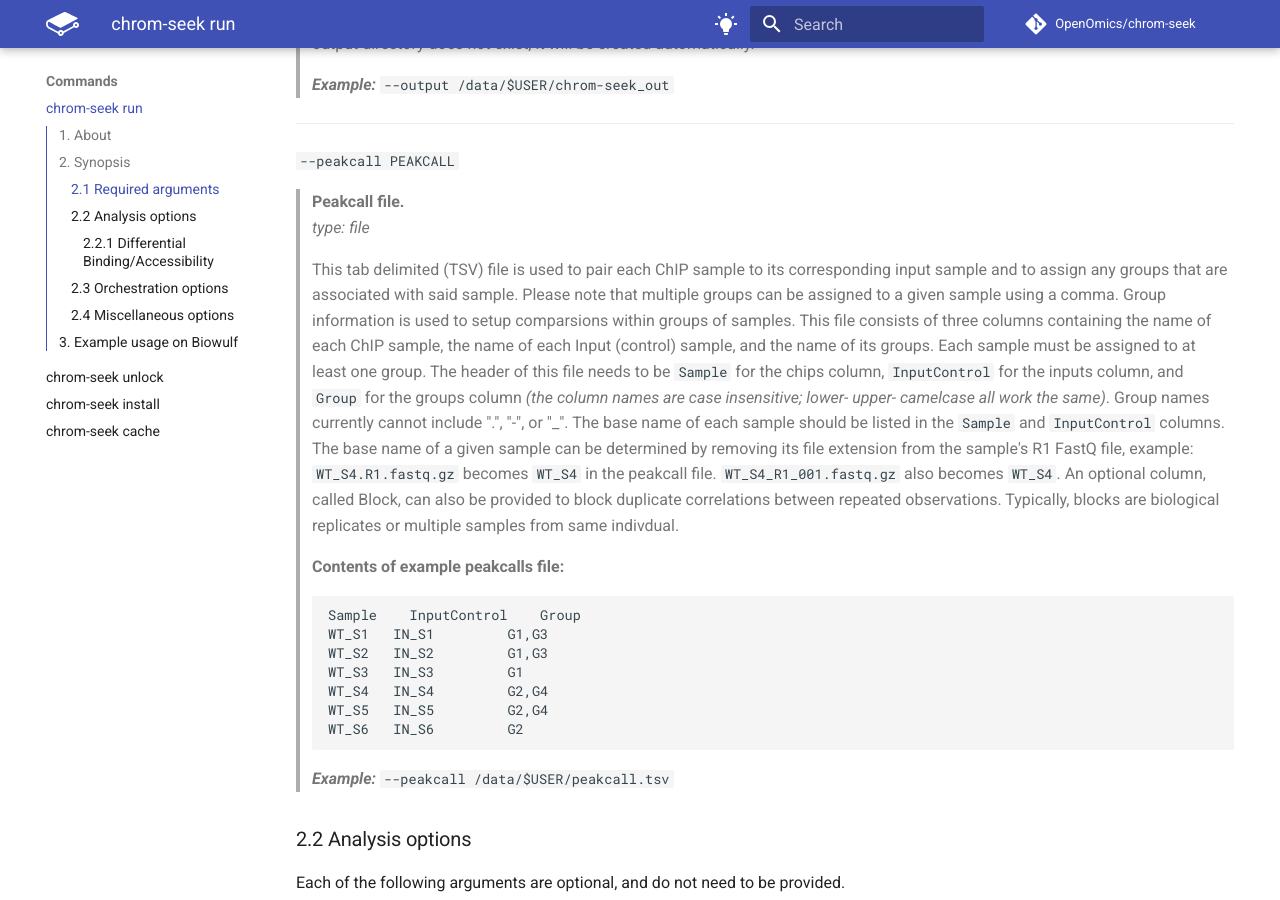
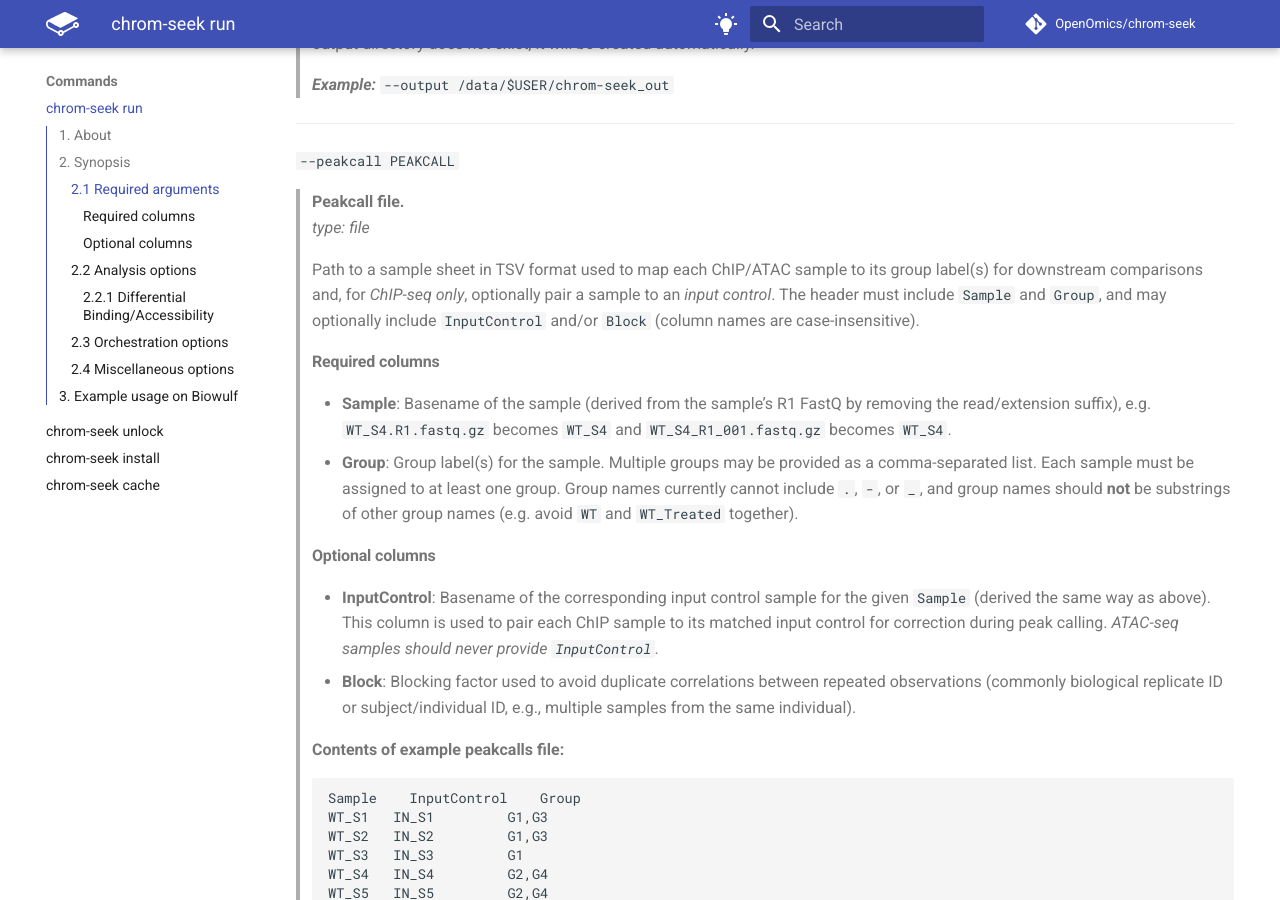
Before and after one commit to OpenOmics/chrom-seek, an MkDocs documentation site: the page built from docs/usage/run.md, in a window 1280 px wide and 900 px high, scrolled down 2093 px. Built offline with MkDocs 1.6.1 and Material for MkDocs 9.7.7, drawn with Linux system fonts in a browser that asks for light colours; comment, search, counter and statistics services are not loaded; the version menu is left out.

Commit message:
Update peakcall file documentation (#115)
Expanded documentation on peakcall file requirements, including details on required and optional columns.

````diff
--- a/docs/usage/run.md
+++ b/docs/usage/run.md
@@ -72,7 +72,17 @@ Each of the following arguments are required. Failure to provide a required argu
 > **Peakcall file.**
 > *type: file*
 >
-> This tab delimited (TSV) file is used to pair each ChIP sample to its corresponding input sample and to assign any groups that are associated with said sample. Please note that multiple groups can be assigned to a given sample using a comma. Group information is used to setup comparsions within groups of samples. This file consists of three columns containing the name of each ChIP sample, the name of each Input (control) sample, and the name of its groups. Each sample must be assigned to at least one group. The header of this file needs to be `Sample` for the chips column, `InputControl` for the inputs column, and `Group` for the groups column _(the column names are case insensitive; lower- upper- camelcase all work the same)_. Group names currently cannot include ".", "-", or "_". The base name of each sample should be listed in the `Sample` and `InputControl` columns. The base name of a given sample can be determined by removing its file extension from the sample's R1 FastQ file, example: `WT_S4.R1.fastq.gz` becomes `WT_S4` in the peakcall file. `WT_S4_R1_001.fastq.gz` also becomes `WT_S4`. An optional column, called Block, can also be provided to block duplicate correlations between repeated observations. Typically, blocks are biological replicates or multiple samples from same indivdual.
+> Path to a sample sheet in TSV format used to map each ChIP/ATAC sample to its group label(s) for downstream comparisons and, for *ChIP-seq only*, optionally pair a sample to an *input control*. The header must include `Sample` and `Group`, and may optionally include `InputControl` and/or `Block` (column names are case-insensitive).
+>
+> #### Required columns
+> * **Sample**: Basename of the sample (derived from the sample’s R1 FastQ by removing the read/extension suffix), e.g. `WT_S4.R1.fastq.gz` becomes `WT_S4` and `WT_S4_R1_001.fastq.gz` becomes `WT_S4`.
+> * **Group**: Group label(s) for the sample. Multiple groups may be provided as a comma-separated list. Each sample must be assigned to at least one group. Group names currently cannot include `.`, `-`, or `_`, and group names should **not** be substrings of other group names (e.g. avoid `WT` and `WT_Treated` together).
+>
+> #### Optional columns
+> * **InputControl**: Basename of the corresponding input control sample for the given `Sample` (derived the same way as above). This column is used to pair each ChIP sample to its matched input control for correction during peak calling. *ATAC-seq samples should never provide `InputControl`.*
+>* **Block**: Blocking factor used to avoid duplicate correlations between repeated observations (commonly biological replicate ID or subject/individual ID, e.g., multiple samples from the same individual).
+>
+>
 >
 > **Contents of example peakcalls file:**
 > ```
````
